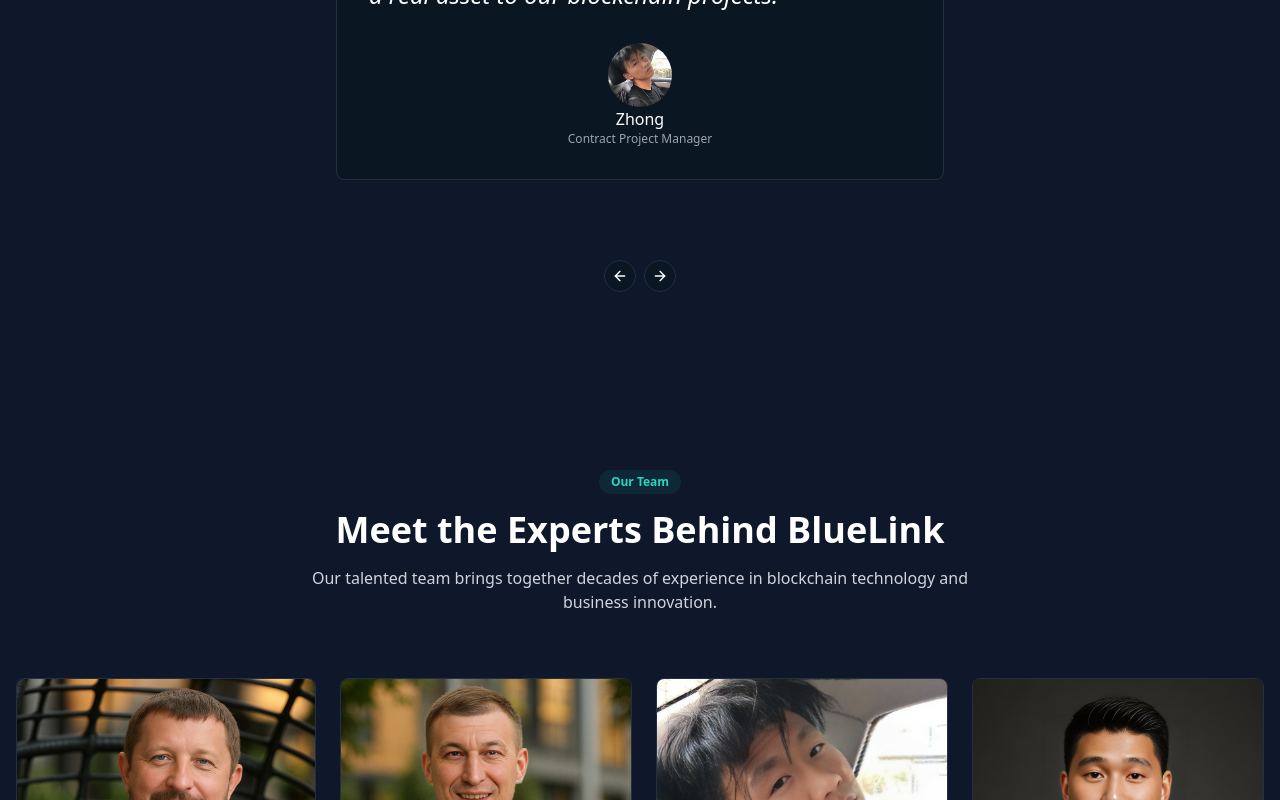
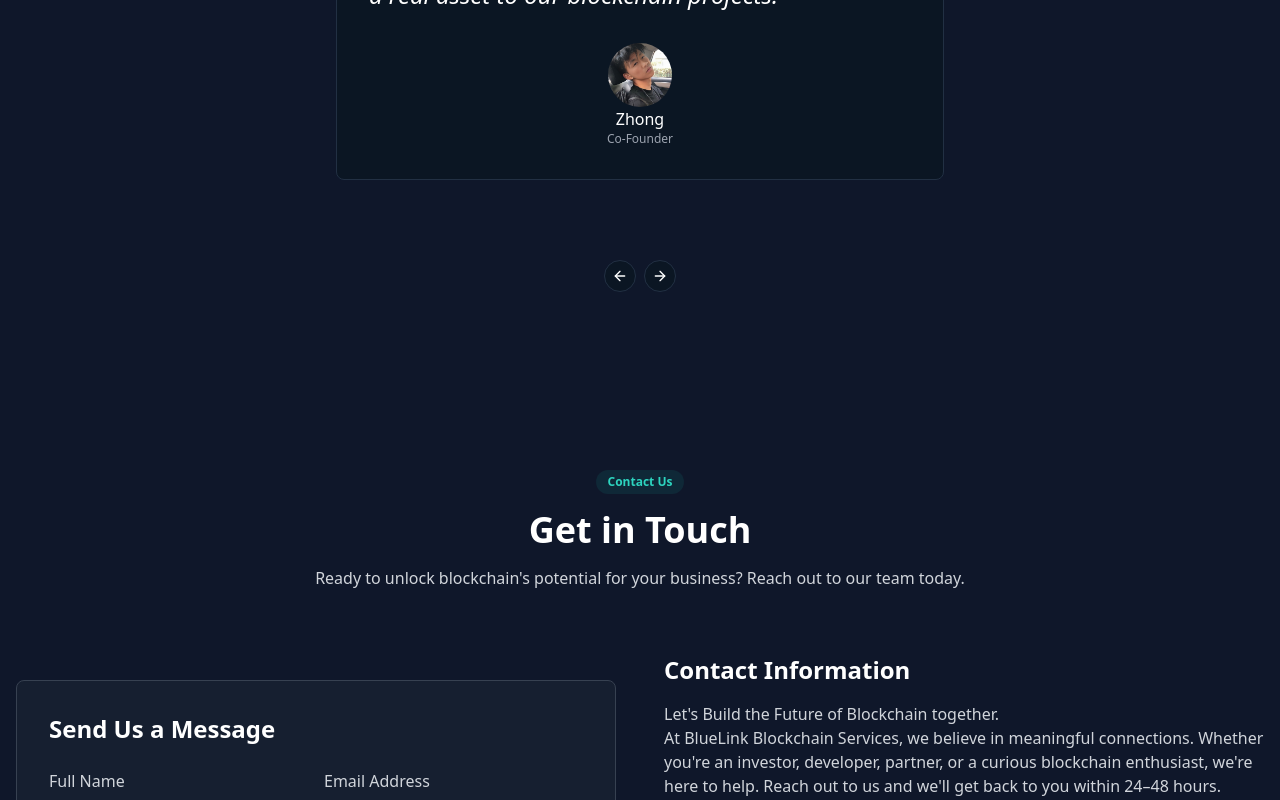
Before and after one commit to Zhong-SHE/BlueLink_main, a React (Vite) app: page / in a window 1280 px wide. Shown: the part 3720-4520 px from the top of the page. Built offline with nearby package versions, Linux system fonts and the light colour scheme; grey boxes are pictures that could not be loaded.

Commit message:
feat: Update Testimonial.

```diff
--- a/src/components/TestimonialSection.tsx
+++ b/src/components/TestimonialSection.tsx
@@ -18,7 +18,7 @@ const TestimonialSection = () => {
       icon: TbQuote,
       quote: "BlueLink's developers are sharp, dependable, and a real asset to our blockchain projects.",
       author: "Zhong",
-      position: "Contract Project Manager",
+      position: "Co-Founder",
       avatar: zhong
     },
     {
--- a/src/pages/Index.tsx
+++ b/src/pages/Index.tsx
@@ -62,15 +62,15 @@ const Index = () => {
         >
           <TestimonialSection />
         </div>
-        <div
+        {/* <div
           data-aos="fade-up"
           data-aos-duration="3000"
           className="scroll-mt-32"
         >
           <TeamSection />
-        </div>
+        </div> */}
         <div
-          data-aos="fade-down"
+          data-aos="fade-up"
           data-aos-duration="3000"
           className="scroll-mt-32"
         >
```
